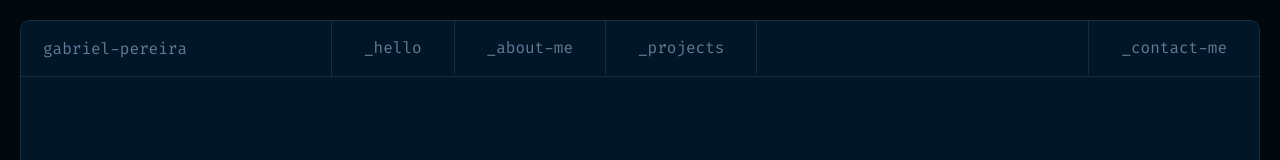
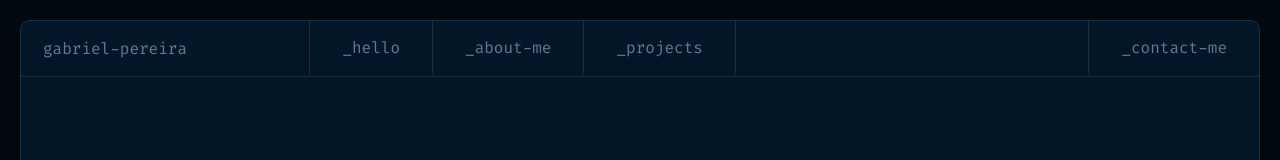
Before and after one commit to ggonpereira/my-portfolio, a Next.js app: page / in a window 1280 px wide. Shown: the top 160 px of the page. Built offline with nearby package versions, Linux system fonts and the light colour scheme.

Commit message:
💎 style: default color on Typography and lower the NameArea width

```diff
--- a/src/components/Button/Button.styles.ts
+++ b/src/components/Button/Button.styles.ts
@@ -42,7 +42,6 @@ const socialMediaCSS = css`
   transition: color 0.25s ease;
 
   :hover {
-    color: ${({ theme }) => theme.colors.secondary.grey};
     background-color: transparent;
     outline: none;
   }
--- a/src/components/Header/Header.styles.ts
+++ b/src/components/Header/Header.styles.ts
@@ -4,15 +4,15 @@ export const Container = styled.header`
   align-items: center;
   border-bottom: 0.1rem solid ${({ theme }) => theme.colors.lines};
   display: grid;
-  grid-template-columns: 31.1rem auto auto;
+  grid-template-columns: 0.45fr auto auto;
   height: 5.6rem;
 `
 
 export const NameArea = styled.div`
   align-items: center;
-  border-right: 0.1rem solid ${({ theme }) => theme.colors.lines};
   display: flex;
   flex: 2;
   height: 100%;
   padding: 0rem 2.2rem;
+  width: fit-content;
 `
--- a/src/components/Tab/Tab.styles.ts
+++ b/src/components/Tab/Tab.styles.ts
@@ -5,14 +5,13 @@ interface ContainerProps {
 }
 
 const isActiveCSS = css`
-  border-color: ${({ theme }) => theme.colors.accent.orange};
+  border-bottom-color: ${({ theme }) => theme.colors.accent.orange};
   color: ${({ theme }) => theme.colors.white};
 `
 
 export const Container = styled.div<ContainerProps>`
   align-items: center;
   border-bottom: 0.3rem solid transparent;
-  color: ${({ theme }) => theme.colors.secondary.grey};
   cursor: pointer;
   display: flex;
   height: 100%;
@@ -20,9 +19,7 @@ export const Container = styled.div<ContainerProps>`
   transition: all 0.25s ease;
   user-select: none;
 
-  &:not(:first-of-type) {
-    border-left: 0.1rem solid ${({ theme }) => theme.colors.lines};
-  }
+  border-left: 0.1rem solid ${({ theme }) => theme.colors.lines};
 
   &:last-of-type {
     border-right: 0.1rem solid ${({ theme }) => theme.colors.lines};
--- a/src/components/Typography/Typography.styles.ts
+++ b/src/components/Typography/Typography.styles.ts
@@ -23,5 +23,5 @@ export const Typography = styled.p<TypographyProps>`
   ${({ variantType }) => variantType === 'md' && typeVariants.mdVariant}
   ${({ variantType }) => variantType === 'sm' && typeVariants.smVariant}
 
-  color: ${({ color }) => color}
+  color: ${({ color, theme }) => color || theme.colors.secondary.grey}
 `
--- a/src/styles/pages/Home.styles.ts
+++ b/src/styles/pages/Home.styles.ts
@@ -4,6 +4,8 @@ export const Container = styled.div`
   background-color: ${({ theme }) => theme.colors.primary.darkBlue};
   border-radius: 1rem;
   border: 0.1rem solid ${({ theme }) => theme.colors.lines};
+  display: flex;
+  flex-direction: column;
   height: calc(100vh - 4rem);
   margin: 2rem;
 `
```
